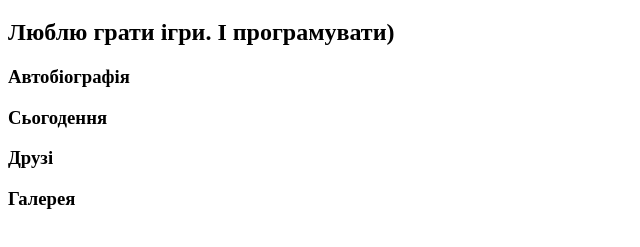
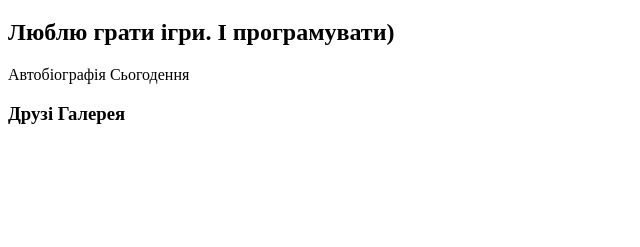
Before and after one commit to Misha-Mazuryk/-.1, a plain HTML site: page index.html in a window 1280 px wide. Shown: the part 61-308 px from the top of the page, without its empty margins (0-640 px from the left). Drawn offline with Linux system fonts and the light colour scheme.

Commit message:
Update index.html

```diff
--- a/index.html
+++ b/index.html
@@ -9,9 +9,9 @@
 <body>
     <h1>Мазурик Михайло Олегович</h1>
     <h2>Люблю грати ігри. І програмувати)</h2>
-    <h3>Автобіографія</h3>
-    <h3>Сьогодення</h3>
-    <h3>Друзі</h3>
-    <h3>Галерея</h3>
+    <a>Автобіографія</a>
+    <a>Сьогодення</a>
+    <h3>Друзі</a>
+    <a>Галерея</a>
 </body>
 </html>
```
